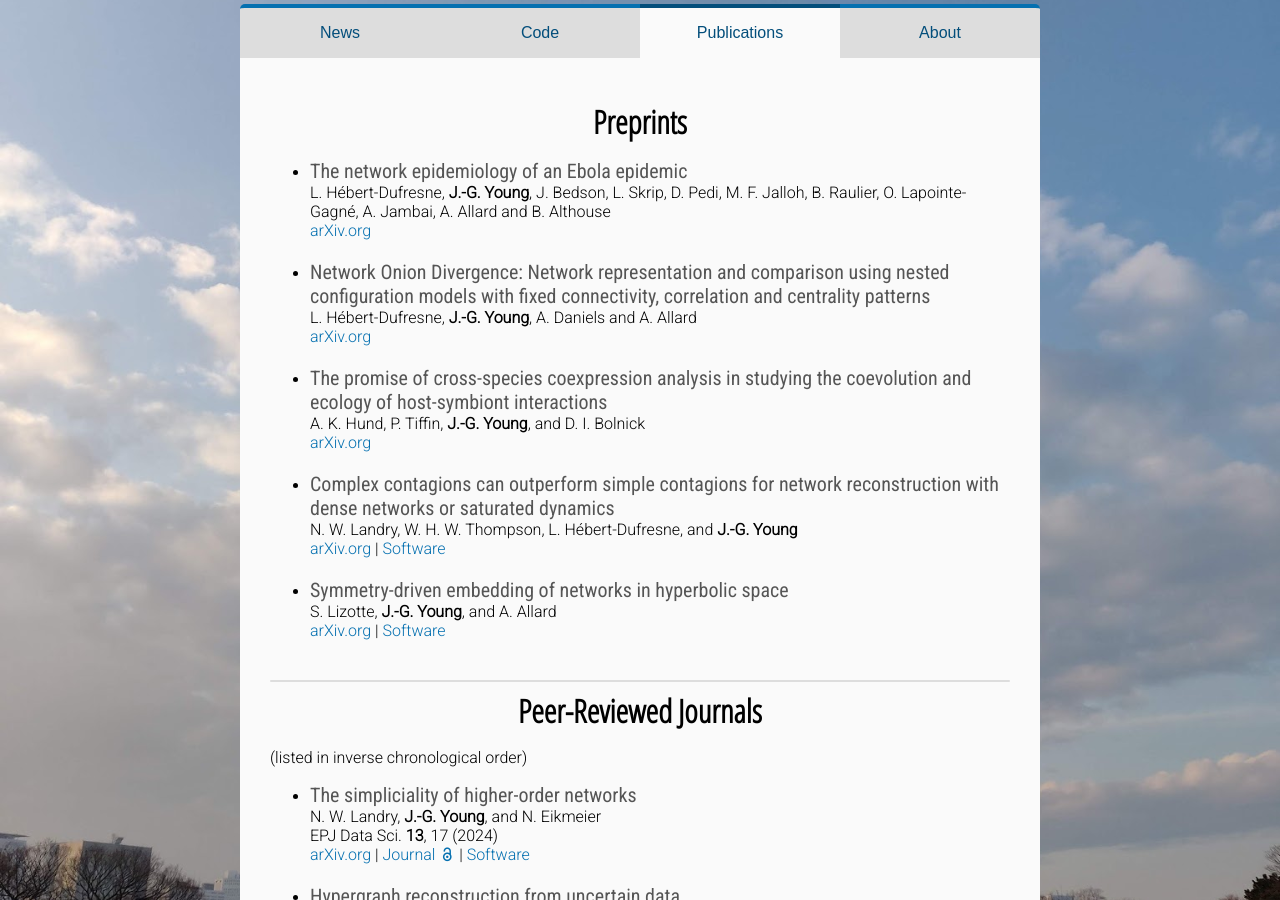
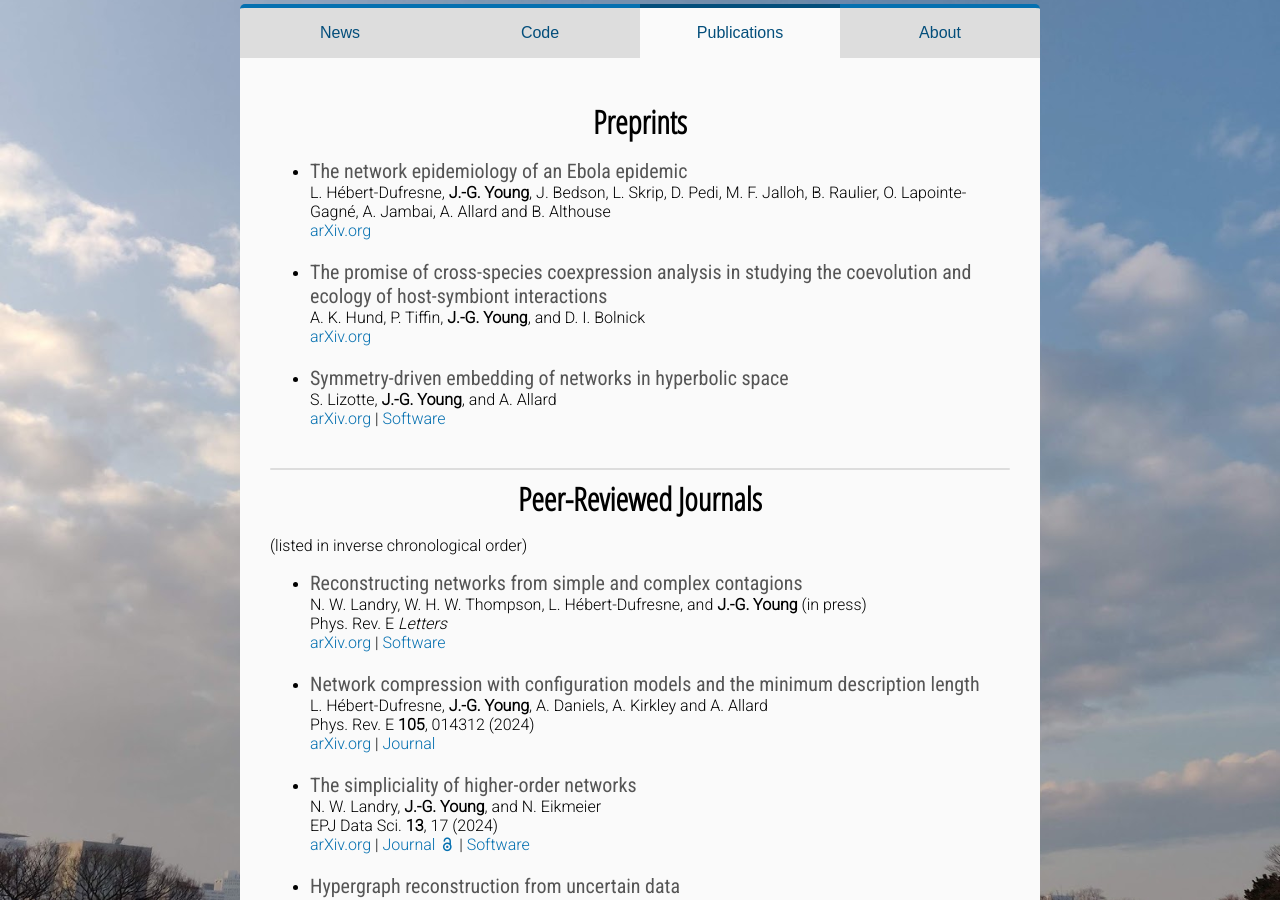
Before and after one commit to jg-you/jg-you.github.io, a Jekyll site: the page built from publications.md, in a window 1280 px wide and 900 px high, scrolled down 399 px. Built offline with Jekyll 4.4.1, drawn with Linux system fonts in a browser that asks for light colours; some web fonts are replaced; comment, search, counter and statistics services are not loaded.

Commit message:
2x pre papers

```diff
--- a/publications.md
+++ b/publications.md
@@ -11,18 +11,9 @@ title: Publications
 L. Hébert-Dufresne, **J.-G. Young**, J. Bedson, L. Skrip, D. Pedi, M. F. Jalloh, B. Raulier, O. Lapointe-Gagné, A. Jambai, A. Allard and B. Althouse<br/>
 [arXiv.org](https://dx.doi.org/10.48550/arXiv.2111.08686)
 
-* <span class="pub-title">Network Onion Divergence: Network representation and comparison using nested configuration models with fixed connectivity, correlation and centrality patterns</span><br/>
-L. Hébert-Dufresne, **J.-G. Young**, A. Daniels and A. Allard<br/>
-[arXiv.org](https://dx.doi.org/10.48550/arXiv.2204.08444)
-
 * <span class="pub-title">The promise of cross-species coexpression analysis in studying the coevolution and ecology of host-symbiont interactions</span><br/>
 A. K. Hund, P. Tiffin, **J.-G. Young**, and  D. I. Bolnick<br/>
 [arXiv.org](https://dx.doi.org/10.48550/arXiv.2206.12711)
-
-* <span class="pub-title">Complex contagions can outperform simple contagions for network reconstruction with dense networks or saturated dynamics</span><br/>
-N. W. Landry, W. H. W. Thompson, L. Hébert-Dufresne, and **J.-G. Young**<br/>
-[arXiv.org](https://dx.doi.org/10.48550/arXiv.2405.00129)  |  [Software](https://github.com/nwlandry/complex-network-reconstruction)
-
 
 * <span class="pub-title">Symmetry-driven embedding of networks in hyperbolic space</span><br/>
 S. Lizotte, **J.-G. Young**, and A. Allard<br/>
@@ -36,6 +27,15 @@ S. Lizotte, **J.-G. Young**, and A. Allard<br/>
 
 <p>(listed in inverse chronological order)</p>
 
+* <span class="pub-title">Reconstructing networks from simple and complex contagions</span><br/>
+N. W. Landry, W. H. W. Thompson, L. Hébert-Dufresne, and **J.-G. Young** (in press)<br/>
+Phys. Rev. E *Letters*<br/>
+[arXiv.org](https://dx.doi.org/10.48550/arXiv.2405.00129)  |  [Software](https://github.com/nwlandry/complex-network-reconstruction)
+
+* <span class="pub-title">Network compression with configuration models and the minimum description length</span><br/>
+L. Hébert-Dufresne, **J.-G. Young**, A. Daniels, A. Kirkley and A. Allard<br/>
+Phys. Rev. E **105**, 014312 (2024)<br/>
+[arXiv.org](https://dx.doi.org/10.48550/arXiv.2204.08444) | [Journal](https://doi.org/10.1103/PhysRevE.110.034305)
 
 * <span class="pub-title">The simpliciality of higher-order networks</span><br/>
 N. W. Landry, **J.-G. Young**, and  N. Eikmeier<br/>
```
